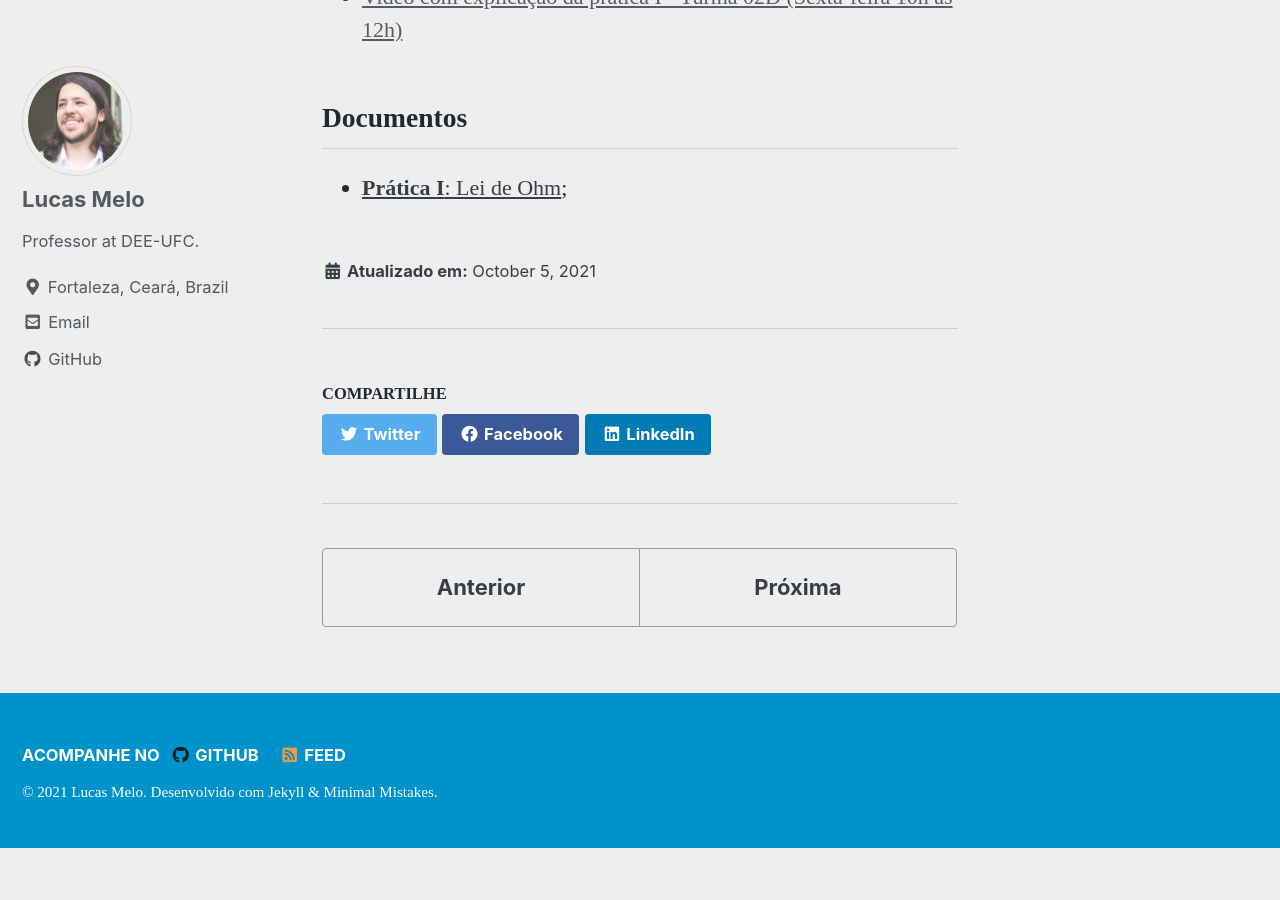
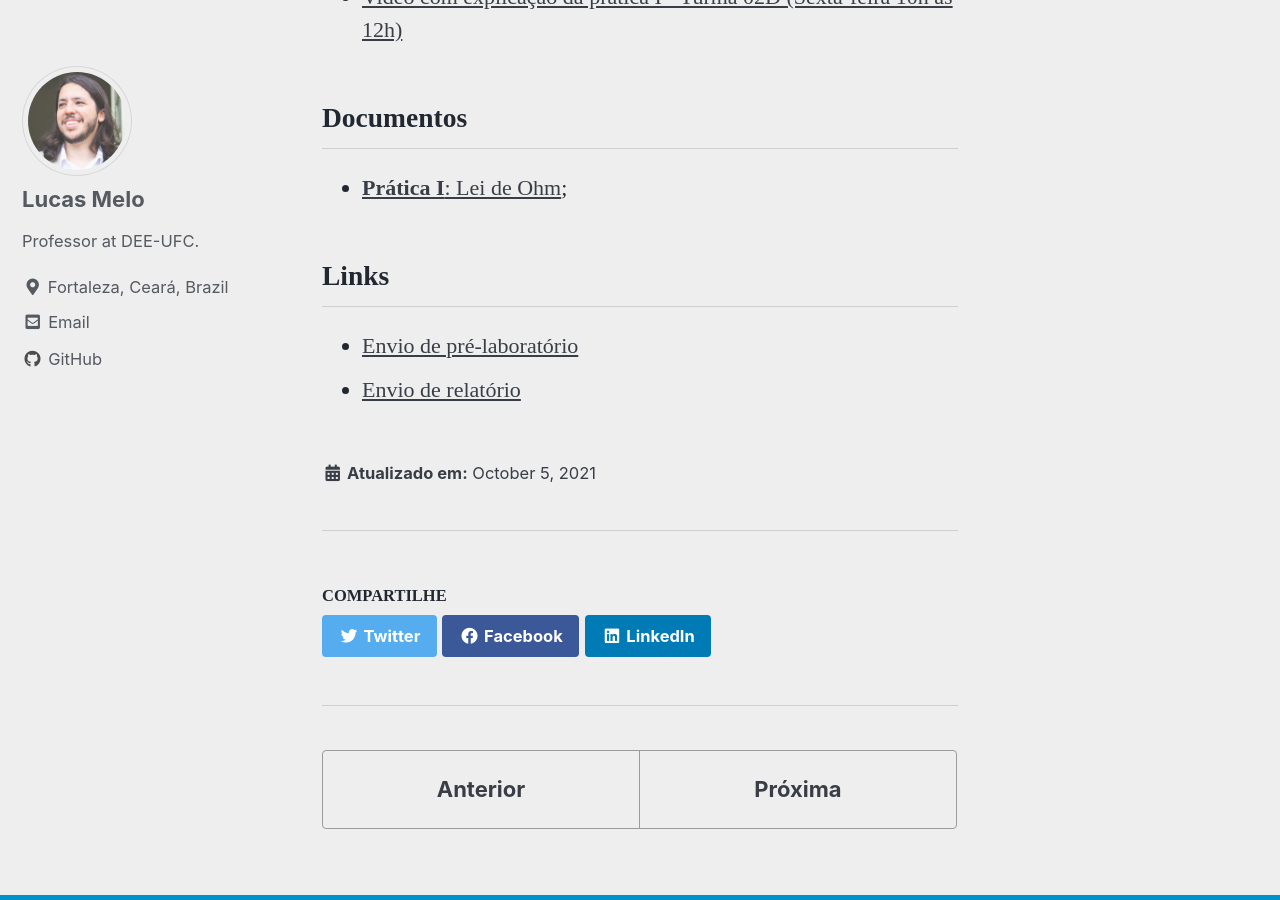
Before and after one commit to lucassm/lucassm.github.io, a Jekyll site: the page built from _teaching/Lab-CI-2021-2/Lab-I/index.md, in a window 1280 px wide and 900 px high, scrolled down 428 px. Built offline with Jekyll 4.4.1, drawn with Linux system fonts in a browser that asks for light colours; cached includes are drawn as plain includes; some web fonts are replaced; before the commit the page ends 1276 px from its top, so only the background shows below that.

Commit message:
UPDATE: Generic

```diff
--- a/_teaching/Lab-CI-2021-2/Lab-I/index.md
+++ b/_teaching/Lab-CI-2021-2/Lab-I/index.md
@@ -9,8 +9,12 @@
 ---
 
 ## Aulas
-- [Video com explicação da prática I - Turma 02B (Quarta-feira 10h as 12h)]()
-- [Video com explicação da prática I - Turma 02D (Sexta-feira 10h as 12h)]()
+- [Video com explicação da prática I - Turma 02B (Quarta-feira 10h as 12h)](https://drive.google.com/file/d/1PNxJ8mWBMlMAzoMZHPmEfK3ONNlCxowA/view?usp=sharing)
+- [Video com explicação da prática I - Turma 02D (Sexta-feira 10h as 12h)](https://drive.google.com/file/d/1T0AlW99La-vnTlveFiyy0Pu9T9pr6XFC/view?usp=sharing)
 
 ## Documentos
 - [**Prática I**: Lei de Ohm](https://docs.google.com/document/d/1oMORaCRewhWj652D9B7VOzW0wPnkC5Nz/edit?usp=sharing&ouid=115037078425068686312&rtpof=true&sd=true);
+
+## Links
+- [Envio de pré-laboratório](https://forms.gle/ogMPvyyB5GUACPfX7)
+- [Envio de relatório](https://forms.gle/tVtSQgcJ44UnDsjH6)
```
Also changed, not shown: _teaching/DEE-2021-2/Unidade-01/index.md (+3 -0 lines), _teaching/Lab-CI-2021-2/Lab-II/index.md (+4 -0 lines).
